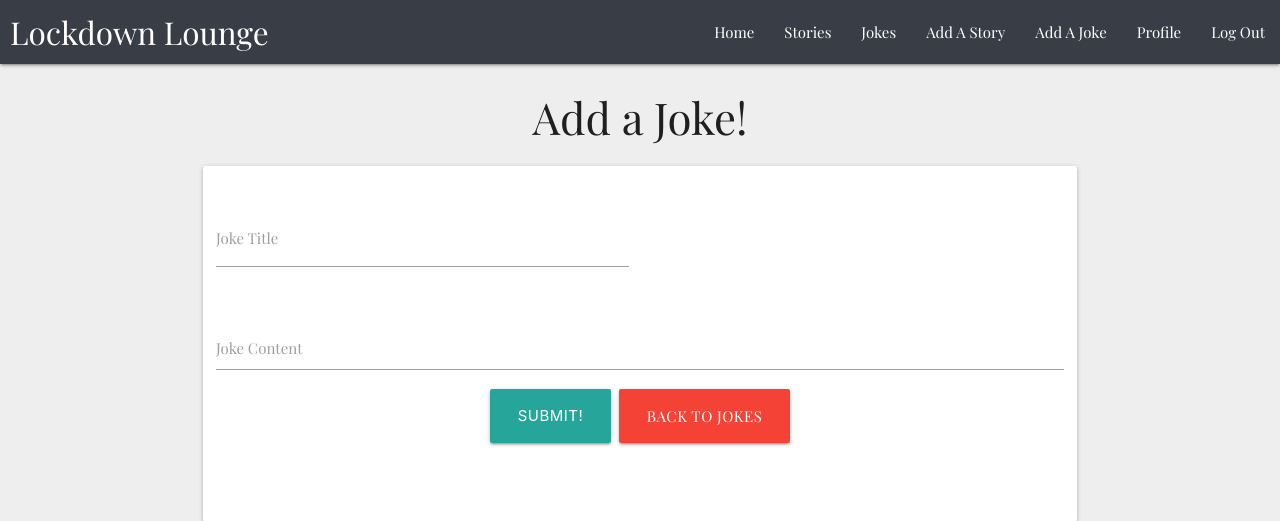
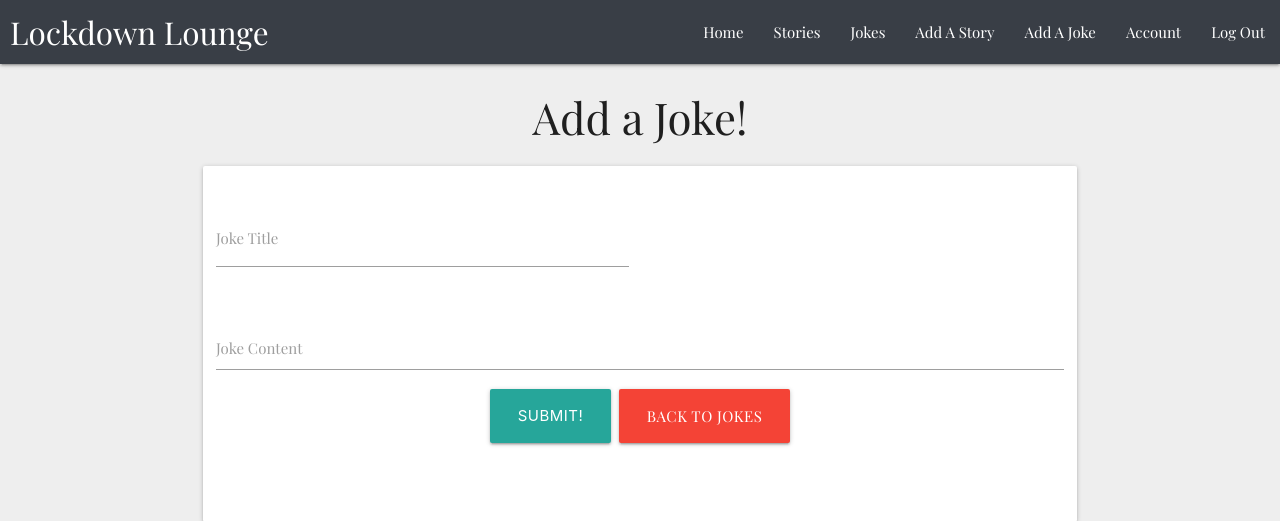
Before and after one commit to Code-Institute-Submissions/Side-On-lockdownLounge-MP3_OctResub, a Flask app: page /add_joke in a window 1280 px wide. Shown: the top 521 px of the page. Run offline with Flask 2, Linux system fonts and the light colour scheme; the visitor is signed in with stand-in values (Sample User, id 1); some libraries are stand-ins or nearby versions.

Commit message:
Rename profile to account page

```diff
--- a/app.py
+++ b/app.py
@@ -30,11 +30,11 @@ def get_stories():
     return render_template("stories.html", stories=stories)
 
 
-@app.route("/get_user_content")
-def get_user_content():
+@app.route("/account")
+def account():
     stories = list(mongo.db.stories.find())
     jokes = list(mongo.db.jokes.find())
-    return render_template("profile.html", stories=stories, jokes=jokes)
+    return render_template("account.html", stories=stories, jokes=jokes)
 
 
 @app.route("/get_jokes")
--- a/templates/base.html
+++ b/templates/base.html
@@ -38,8 +38,8 @@
                <li><a href="{{ url_for('add_story') }}">Add A Story</a></li>
                <li><a href="{{ url_for('add_joke') }}">Add A Joke</a></li>
                <li>
-                  <a href="{{ url_for('get_user_content', username=session['user']) }}"
-                     >Profile</a
+                  <a href="{{ url_for('account', username=session['user']) }}"
+                     >Account</a
                      >
                </li>
                <li><a href="{{ url_for('logout') }}">Log Out</a></li>
@@ -59,8 +59,8 @@
                <li><a href="{{ url_for('add_story') }}">Add A Story</a></li>
                <li><a href="{{ url_for('add_joke') }}">Add A Joke</a></li>
                <li>
-                  <a href="{{ url_for('get_user_content', username=session['user']) }}"
-                     >Profile</a
+                  <a href="{{ url_for('account', username=session['user']) }}"
+                     >Account</a
                      >
                </li>
                <li><a href="{{ url_for('logout') }}">Log Out</a></li>
--- a/templates/story.html
+++ b/templates/story.html
@@ -4,7 +4,7 @@
     <h1 class="center">{{ story.story_title }}</h1>
     <p class="line-break left">{{ story.story_content }}</p>
     <br />
-    <p class="content-created-by">Created by: {{ story.created_by }}</p>
+    <p class="content-created-by">Created by: <a href="{{ url_for('profile') }}">{{ story.created_by }}</a></p>
   </div>
 </div>
 {% if not session.user %}
```
Also changed, not shown: templates/account.html (renamed from templates/profile.html).
